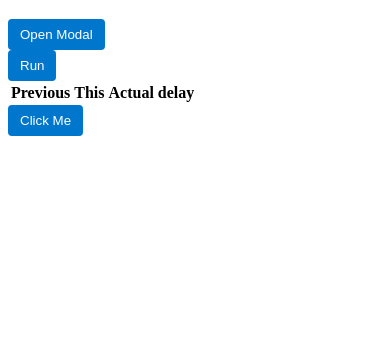
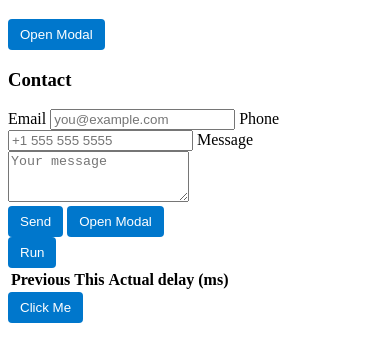
Before and after one commit to GersonT-dev/WebProject, a plain HTML site: page index.html in a window 390 px wide. Shown: the part 61-422 px from the top of the page. Drawn offline with Linux system fonts and the light colour scheme.

Commit message:
Refactor index.html to include contact form in footer
Moved the contact box to the footer and added a contact form with email, phone, and message fields. Enhanced the modal content and added aria attributes for accessibility.

```diff
--- a/index.html
+++ b/index.html
@@ -26,13 +26,14 @@
       <!-- Modal (hidden by default via class) -->
       <div id="modal" class="modal modal--hidden" role="dialog" aria-hidden="true" aria-labelledby="modal-title">
         <div class="modal-wrapper">
-          <div class="modal-container" role="document">
+          <div class="modal-container" role="document" aria-modal="true">
             <header class="modal-header">
               <h2 id="modal-title">Modal Header</h2>
               <button id="modal-close" class="modal-close" aria-label="Close modal">×</button>
             </header>
             <div class="modal-body">
               <p>This is the modal body.</p>
+              <p>You can put any content here (form, details, images, etc.).</p>
             </div>
             <footer class="modal-footer">
               <button id="modal-ok" class="btn">OK</button>
@@ -44,6 +45,32 @@
     </main>
 
     <footer>
+      <!-- Contact box moved to footer -->
+      <section id="contact-box" class="contact-box">
+        <h3>Contact</h3>
+        <form id="contact-form">
+          <label>
+            Email
+            <input type="email" id="contact-email" name="email" placeholder="you@example.com" required>
+          </label>
+          <label>
+            Phone
+            <input type="tel" id="contact-phone" name="phone" placeholder="+1 555 555 5555">
+          </label>
+          <label>
+            Message
+            <textarea id="contact-message" name="message" rows="3" placeholder="Your message"></textarea>
+          </label>
+          <div class="contact-actions">
+            <button type="submit" class="btn">Send</button>
+            <button type="button" id="contact-open-modal" class="btn alt">Open Modal</button>
+          </div>
+        </form>
+        <div id="contact-status" class="contact-status" aria-live="polite"></div>
+      </section>
+
+      <!-- Run/demo table -->
+      <div class="run-area">
         <button id="run" class="btn">Run</button>
 
         <table>
@@ -51,11 +78,12 @@
             <tr>
               <th>Previous</th>
               <th>This</th>
-            <th>Actual delay</th>
+              <th>Actual delay (ms)</th>
             </tr>
           </thead>
           <tbody id="log"></tbody>
         </table>
+      </div>
     </footer>
   </div>
 
@@ -71,7 +99,7 @@
 
   <!-- Click me button and message -->
   <button id="myButton" class="btn">Click Me</button>
-  <p id="message" class="hidden"></p>
+  <p id="message" class="hidden" aria-live="polite"></p>
 
   <script src="data/content.js"></script>
   <script src="main.js"></script>
```
Lines whose indentation alone changed are shown as unchanged.
